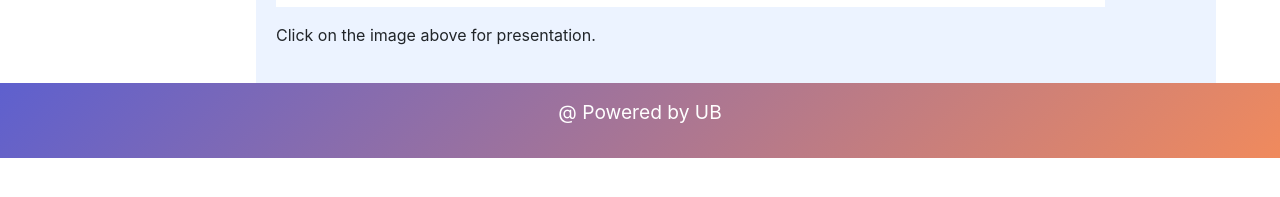
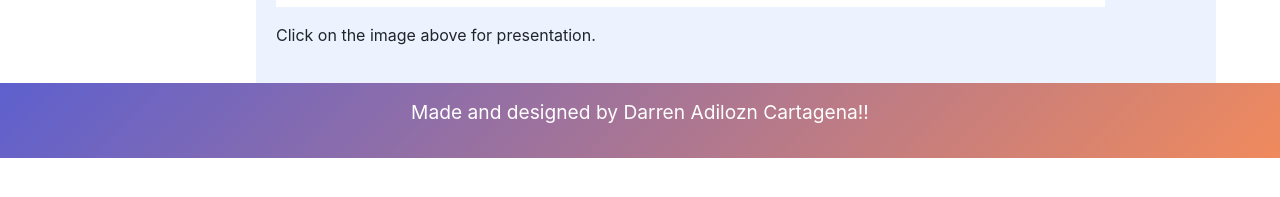
Before and after one commit to darren20051/darren.github.io, a plain HTML site: page documentation.html in a window 1280 px wide. Shown: the part 349-546 px from the top of the page. Drawn offline with nearby package versions, Linux system fonts and the light colour scheme.

Commit message:
Update documentation.html

```diff
--- a/documentation.html
+++ b/documentation.html
@@ -35,7 +35,7 @@
 </section>
 
 <footer>
-  <p>@ Powered by UB</p>
+  <p>Made and designed by Darren Adilozn Cartagena!!</p>
 </footer>
 
 </body>
```
